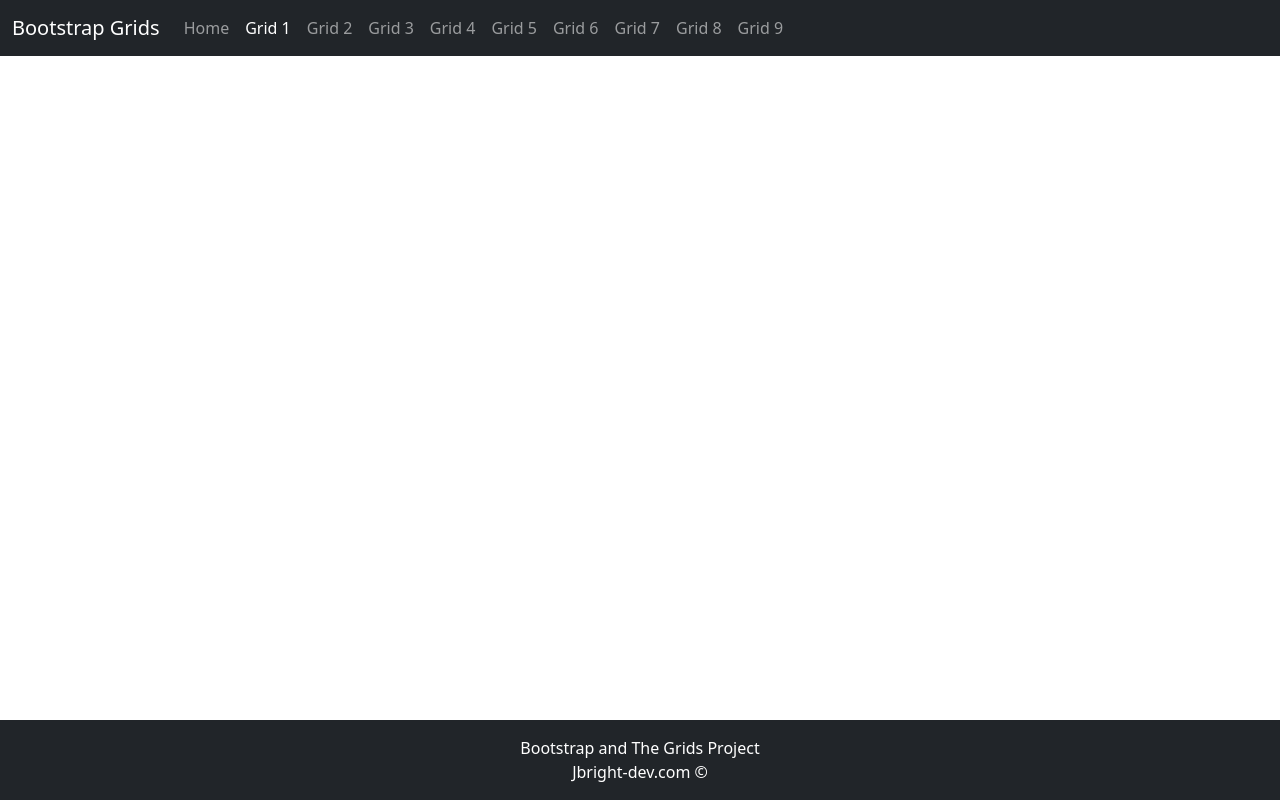
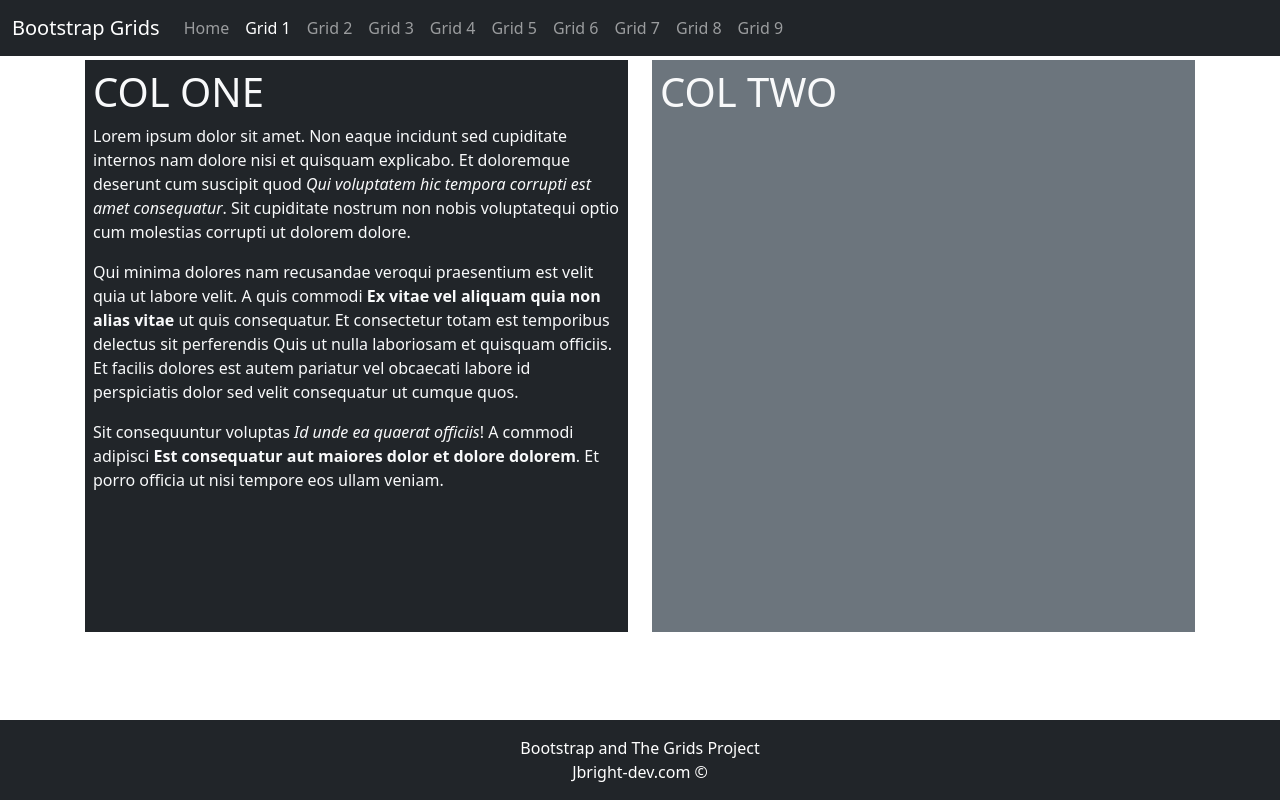
Before and after one commit to jbright-dev/CF-04.BootStrapProject, a plain HTML site: page Grid1.html in a window 1280 px wide. Drawn offline with nearby package versions, Linux system fonts and the light colour scheme.

Commit message:
Finish Grid 1 page

```diff
--- a/Grid1.html
+++ b/Grid1.html
@@ -61,7 +61,22 @@
 </nav>
 
     <main class="flex-shrink-0">
-       <div class="container">
+       <div class="container h-100 minHeight">
+        <div class="row row-cols-1 row-cols-md-2 gy-2 h-100">
+           <div class="col">
+               <div class="bg-dark text-light h-100 p-2">
+                   <h1>COL ONE</h1>
+                   <p>Lorem ipsum dolor sit amet. Non eaque incidunt sed cupiditate internos nam dolore nisi et quisquam explicabo. Et doloremque deserunt cum suscipit quod <em>Qui voluptatem hic tempora corrupti est amet consequatur</em>. Sit cupiditate nostrum non nobis voluptatequi optio cum molestias corrupti ut dolorem dolore. </p><p>Qui minima dolores nam recusandae veroqui praesentium est velit quia ut labore velit. A quis commodi <strong>Ex vitae vel aliquam quia non alias vitae</strong> ut quis consequatur. Et consectetur totam est temporibus delectus sit perferendis Quis ut nulla laboriosam et quisquam officiis. Et facilis dolores est autem pariatur vel obcaecati labore id perspiciatis dolor sed velit consequatur ut cumque quos. </p><p>Sit consequuntur voluptas <em>Id unde ea quaerat officiis</em>! A commodi adipisci <strong>Est consequatur aut maiores dolor et dolore dolorem</strong>. Et porro officia ut nisi tempore eos ullam veniam. </p>
+
+               </div>
+
+           </div>
+           <div class="col">
+               <div class="bg-secondary text-light h-100 p-2">
+                   <h1>COL TWO</h1>
+               </div>
+           </div>
+        </div>
        </div>
     </main>
     <footer class="footer mt-auto py-3 bg-dark sticky-footer">
--- a/css/site.css
+++ b/css/site.css
@@ -17,3 +17,7 @@
   font-style: normal;
   color: rgb(195, 255, 0);
 }
+
+.minHeight{
+    min-height: 80vh
+}
```
Also changed, not shown: Grid9.html (+0 -1 lines), 1 other file.
